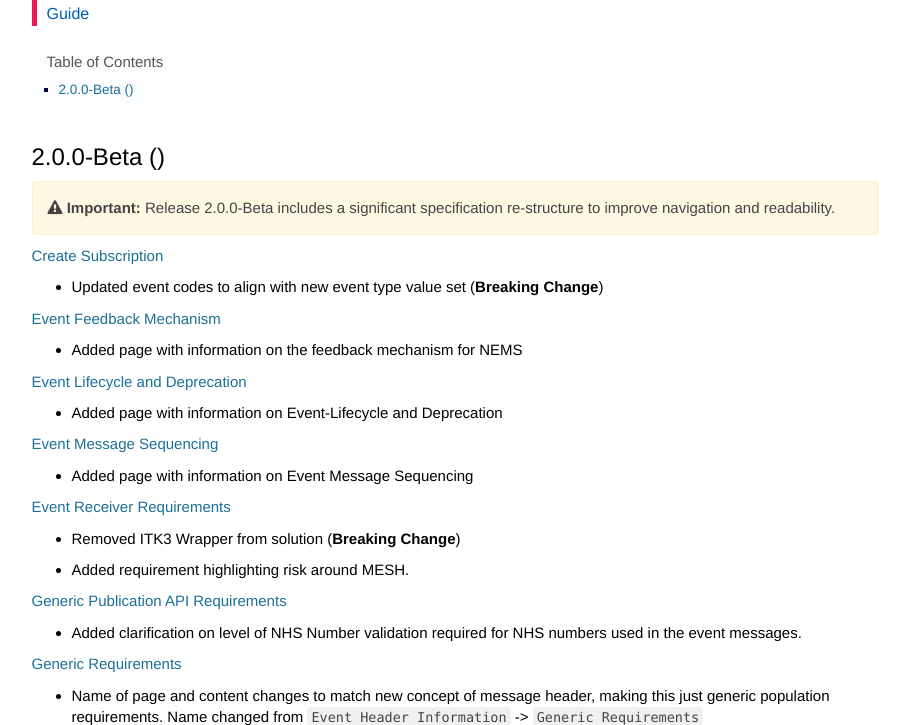
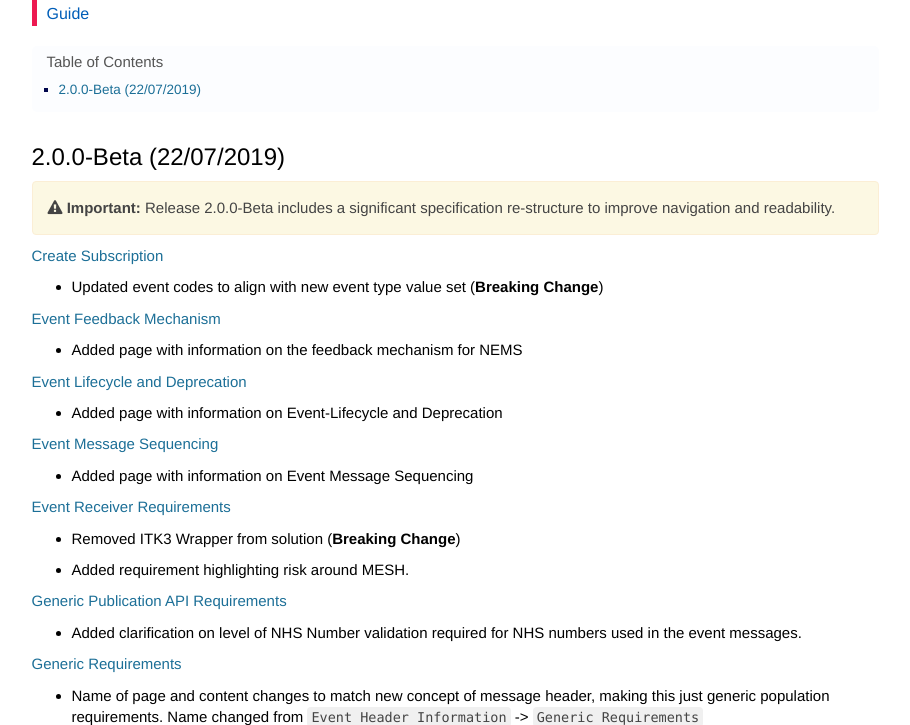
Before and after one commit to nhsconnect/Events-Management, a Jekyll site: the page built from pages/overview/overview_release_notes.md, in a window 1280 px wide and 900 px high, cut to the strip 175-900 px from the top of the window. Shown: the whole strip, without its empty margins (331-1241 px from the left). Built offline with Jekyll 4.4.1, drawn with Linux system fonts in a browser that asks for light colours; nearby versions of some CDN libraries; comment, search, counter and statistics services are not loaded.

Commit message:
Updated release notes with release date

```diff
--- a/pages/overview/overview_release_notes.md
+++ b/pages/overview/overview_release_notes.md
@@ -8,7 +8,7 @@ summary: Summary release notes of the versions released in National Events Manag
 ---
 
 
-## 2.0.0-Beta () ##
+## 2.0.0-Beta (22/07/2019) ##
 
 {% include important.html content="Release 2.0.0-Beta includes a significant specification re-structure to improve navigation and readability." %}
 
```
